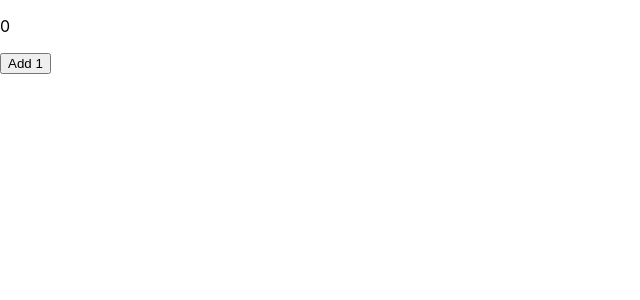
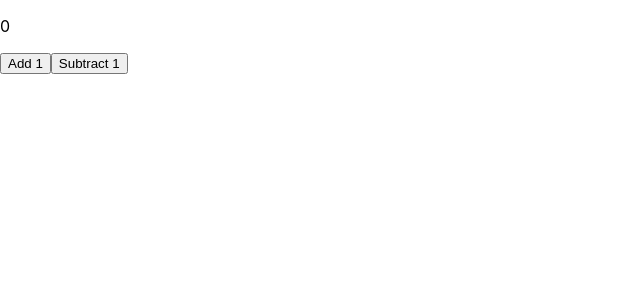
Before and after one commit to BrandonGrayson/useReducer, a React (Create React App) app: page / in a window 1280 px wide. Shown: the top 300 px of the page, without its empty margins (0-640 px from the left). Built offline with nearby package versions, Linux system fonts and the light colour scheme.

Commit message:
able to subract 1 with dispatch

```diff
--- a/src/App.js
+++ b/src/App.js
@@ -14,6 +14,7 @@ function App() {
       <p>{state}</p>
 
       <button onClick={() => {dispatch(1)}}>Add 1</button>
+      <button onClick={() => dispatch(-1)}>Subtract 1</button>
     </div>
   );
 }
```
